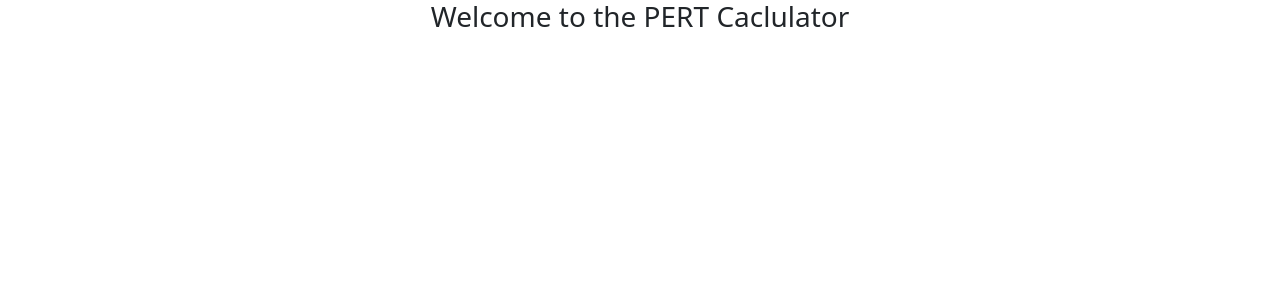
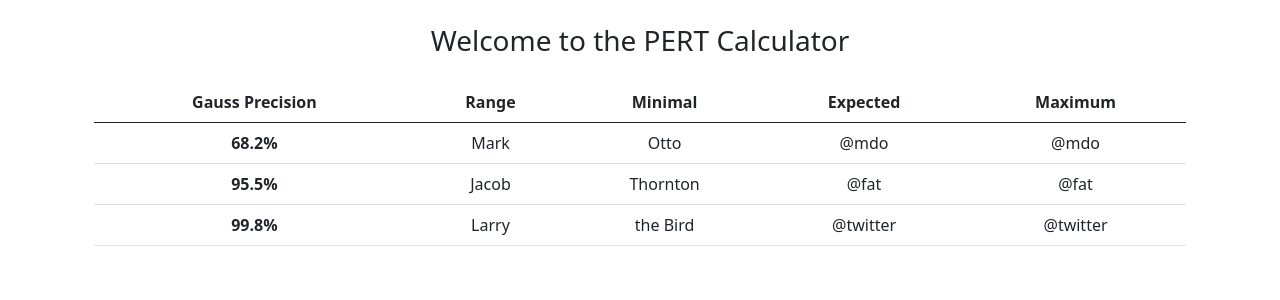
Before and after one commit to altnetto/pert-calculator, a Flask app: page / in a window 1280 px wide. Shown: the top 300 px of the page. Run offline with Flask 2, Linux system fonts and the light colour scheme; some libraries are stand-ins or nearby versions.

Commit message:
Added the table with the calculations and created the task component

```diff
--- a/app/config.py
+++ b/app/config.py
@@ -1,6 +1,8 @@
 class Config:
     SECRET_KEY = '#GgNP$4Ckz@g'
     FLASK_APP = 'app:wsgi.py'
+    SQLALCHEMY_TRACK_MODIFICATIONS = True
+
 
 class Prod(Config):
     MYSQL_DATABASE_HOST = '108.167.188.38'
--- a/app/routes/index.py
+++ b/app/routes/index.py
@@ -2,6 +2,8 @@ from flask import Blueprint, render_template
 
 index = Blueprint('index', __name__)
 
+
 @index.route('/')
 def start():
+
     return render_template('main_page.html')
--- a/app/templates/base.html
+++ b/app/templates/base.html
@@ -6,10 +6,10 @@
     <meta name="viewport" content="width=device-width, initial-scale=1.0">
     <title>PERT Calculator</title>
     <link href="https://cdn.jsdelivr.net/npm/bootstrap@5.0.0-beta3/dist/css/bootstrap.min.css" rel="stylesheet" integrity="sha384-eOJMYsd53ii+scO/bJGFsiCZc+5NDVN2yr8+0RDqr0Ql0h+rP48ckxlpbzKgwra6" crossorigin="anonymous">
+    <link rel="stylesheet" href="https://pro.fontawesome.com/releases/v5.10.0/css/all.css" integrity="sha384-AYmEC3Yw5cVb3ZcuHtOA93w35dYTsvhLPVnYs9eStHfGJvOvKxVfELGroGkvsg+p" crossorigin="anonymous"/>
 </head>
 <body>
     {% block content %}
     {% endblock %}
-    <link rel="stylesheet" href="https://pro.fontawesome.com/releases/v5.10.0/css/all.css" integrity="sha384-AYmEC3Yw5cVb3ZcuHtOA93w35dYTsvhLPVnYs9eStHfGJvOvKxVfELGroGkvsg+p" crossorigin="anonymous"/>
 </body>
 </html>
--- /dev/null
+++ b/app/templates/components/scheduled_table.html
@@ -0,0 +1,36 @@
+<div class = 'container'>
+    <table class="table">
+        <thead>
+          <tr>
+            <th scope="col">Gauss Precision</th>
+            <th scope="col">Range</th>
+            <th scope="col">Minimal</th>
+            <th scope="col">Expected</th>
+            <th scope="col">Maximum</th>
+          </tr>
+        </thead>
+        <tbody>
+          <tr>
+            <th scope="row">68.2%</th>
+            <td>Mark</td>
+            <td>Otto</td>
+            <td>@mdo</td>
+            <td>@mdo</td>
+          </tr>
+          <tr>
+            <th scope="row">95.5%</th>
+            <td>Jacob</td>
+            <td>Thornton</td>
+            <td>@fat</td>
+            <td>@fat</td>
+          </tr>
+          <tr>
+            <th scope="row">99.8%</th>
+            <td>Larry</td>
+            <td>the Bird</td>
+            <td>@twitter</td>
+            <td>@twitter</td>
+          </tr>
+        </tbody>
+      </table>
+</div>
--- a/app/templates/main_page.html
+++ b/app/templates/main_page.html
@@ -3,9 +3,8 @@
 {% block content %}
 
 <div class="container text-center">
-    <h3>
-        Welcome to the PERT Caclulator
-    </h3>
+    <h3 class='my-4'>Welcome to the PERT Calculator</h3>
+    {% include 'components/scheduled_table.html' %}
 </div>
 
 {% endblock %}
```
Also changed, not shown: app/app.py (+6 -4 lines), app/templates/components/task.html (added, +23 -0 lines), wsgi.py (line endings or trailing spaces).
